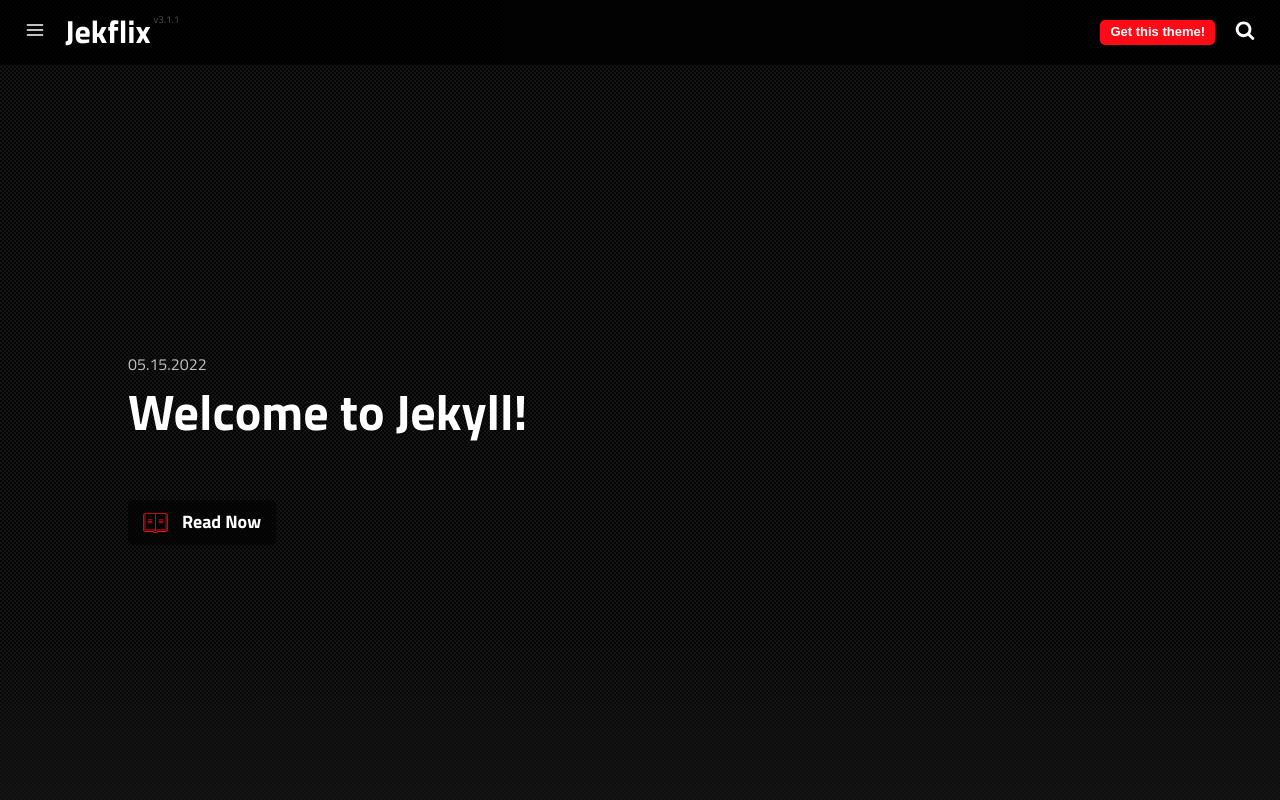
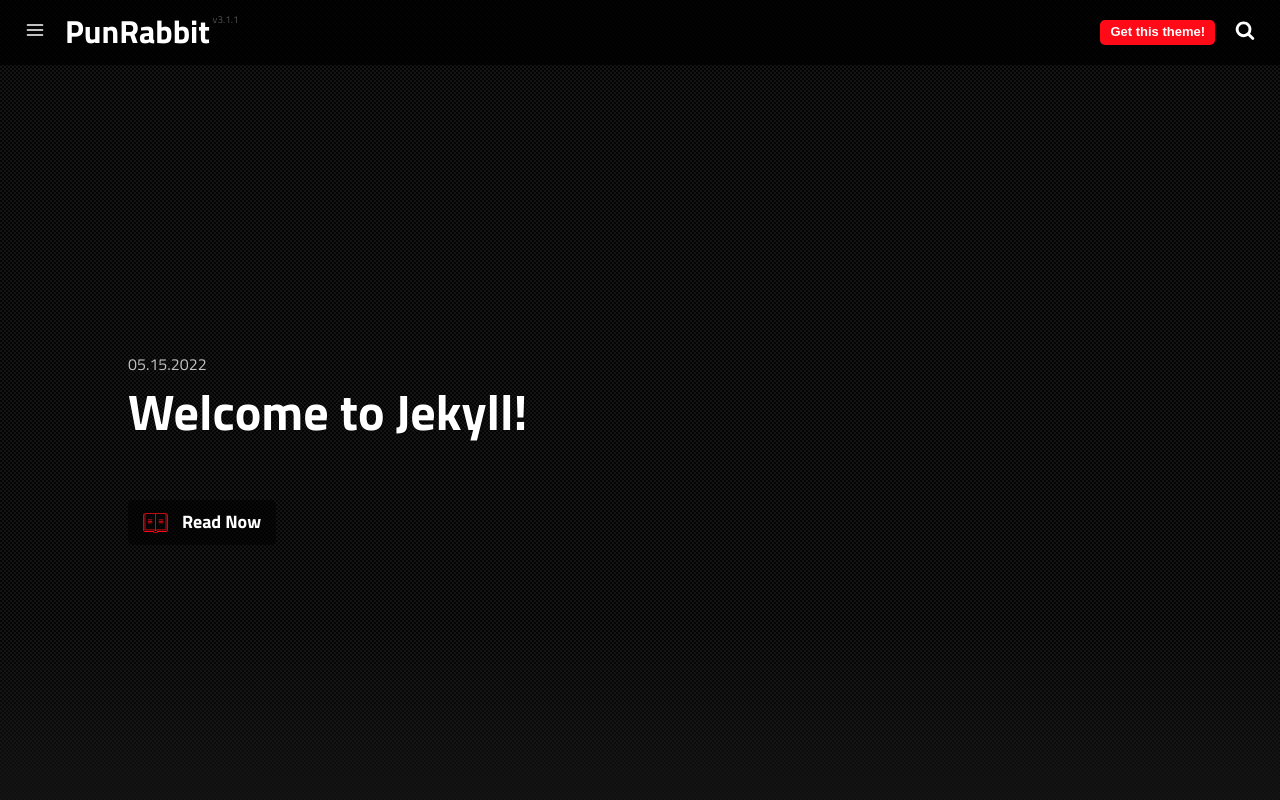
Before and after one commit to PunRabbit/PunRabbit.github.io, a Jekyll site: the page built from index.md, in a window 1280 px wide. Shown: the top 800 px of the page. Built offline with Jekyll 4.4.1, drawn with Linux system fonts in a browser that asks for light colours; a script that is not in the unit is left out; grey boxes are pictures that could not be loaded.

Commit message:
2022. 5. 16 - Default 설정 변경해보기 (Test2)

```diff
--- a/_config.yml
+++ b/_config.yml
@@ -1,6 +1,6 @@
 # Site Settings
-name: Jekflix
-title: Jekflix | A blog theme for Jekyll
+name: PunRabbit
+title: PunRabbit | The Idea Lab
 description: Jekflix is a template for Jekyll inspired by Netflix and made by
   Thiago Rossener.
 tags:
```
